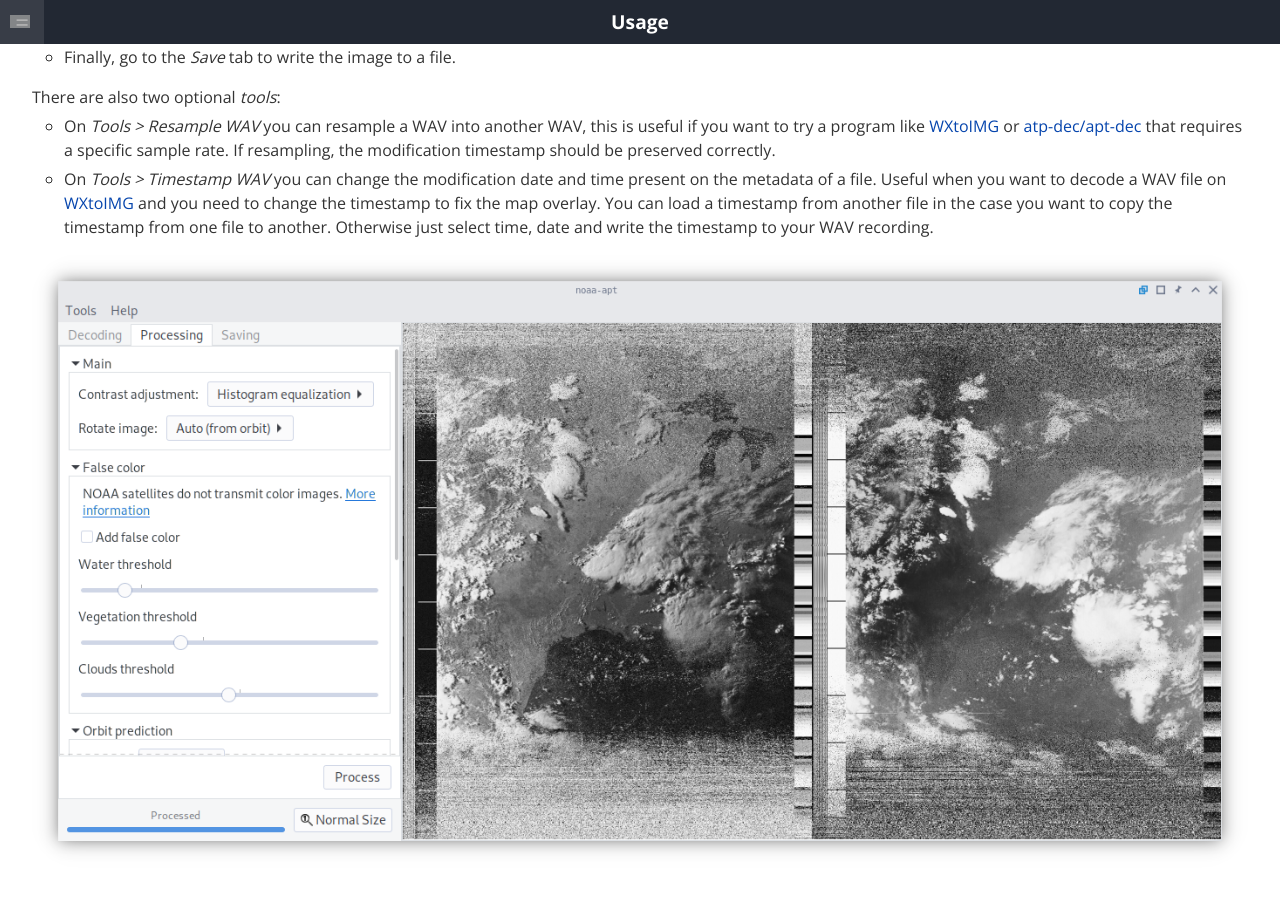
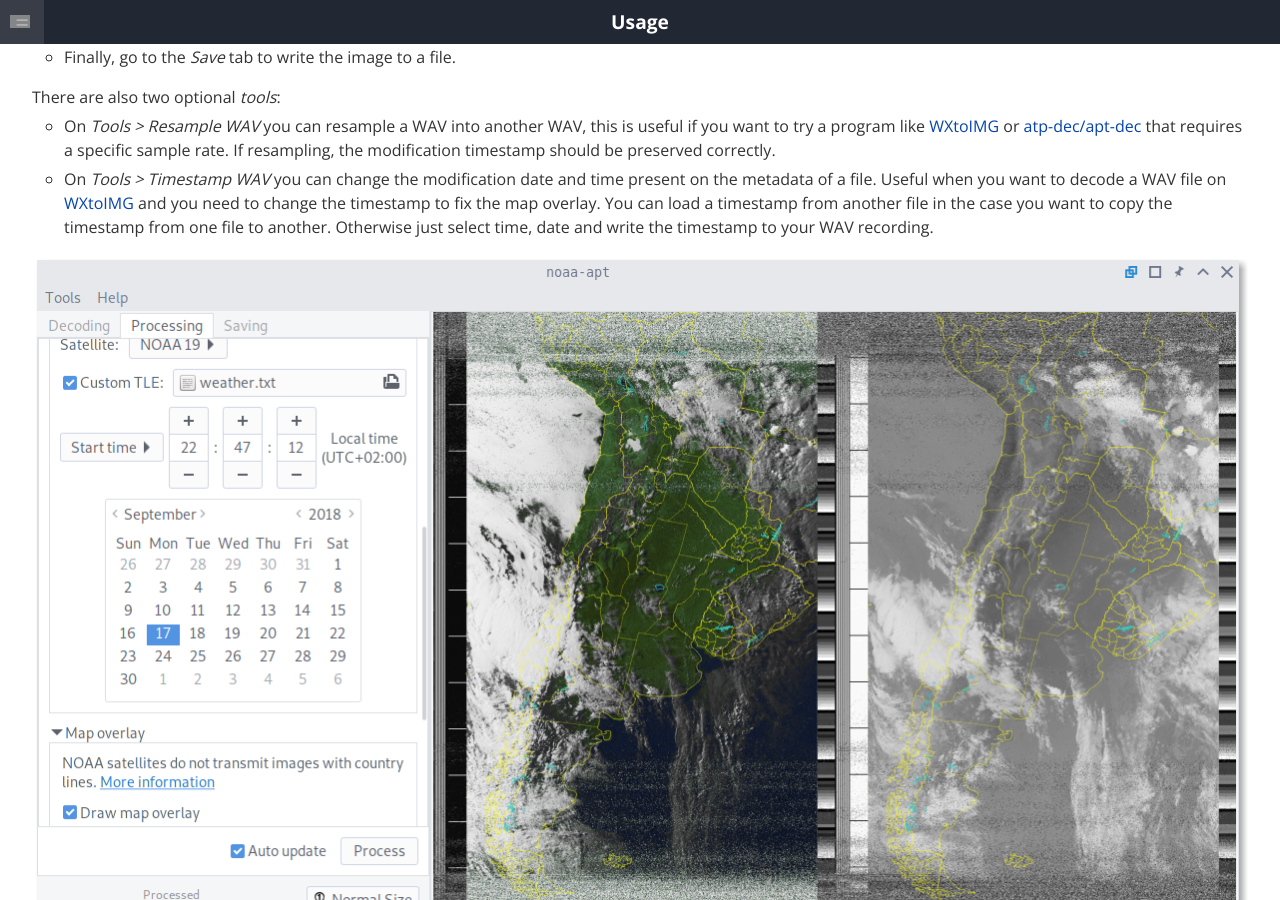
Before and after one commit to martinber/noaa-apt, a Jekyll site: the page built from docs/usage.md, in a window 1280 px wide and 900 px high, scrolled down 2277 px. Built offline with Jekyll 4.4.1, drawn with Linux system fonts in a browser that asks for light colours.

Commit message:
Updated images in website

```diff
--- a/docs/index.html
+++ b/docs/index.html
@@ -25,7 +25,7 @@ layout: landing
 				</section>
 				<section>
 					<img src="images/index_sidebar_2.jpg" alt="Example image"/>
-					Another image with a map overlay drawn over it.
+					Another image, but with false color.
 				</section>
 			</div>
 
--- a/docs/usage.md
+++ b/docs/usage.md
@@ -116,7 +116,7 @@ There are also two optional *tools*:
     timestamp from one file to another. Otherwise just select time, date and
     write the timestamp to your WAV recording.
 
-![GUI]({{ site.baseurl }}/images/gui_2.png)
+![GUI]({{ site.baseurl }}/images/gui.png)
 
 ### Terminal
 
```
Also changed, not shown: docs/images/gui.png, docs/images/index_sidebar_2.jpg, extra/gui.png.
